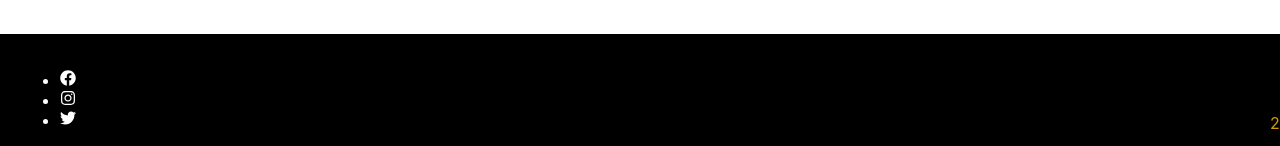
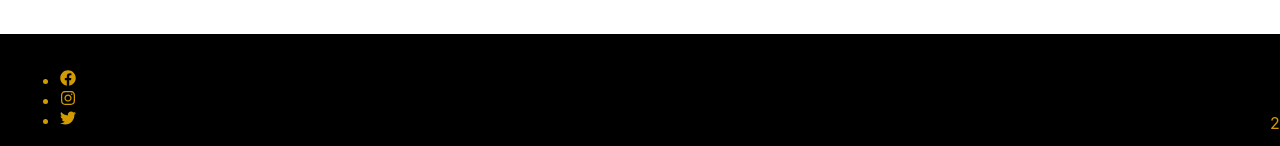
Before and after one commit to Yokohana6/favio, a React (Create React App) app: page / in a window 1280 px wide. Shown: the part 651-797 px from the top of the page. Built offline with nearby package versions, Linux system fonts and the light colour scheme.

Commit message:
atualizadp

```diff
--- a/src/Componentes/rodape/index.js
+++ b/src/Componentes/rodape/index.js
@@ -20,9 +20,17 @@ export default function Rodape() {
     <footer>
      <div className='Rodape'>
      <ul>
+      <a href="#" class="icon">
     <li><FaFacebook/></li>
+</a>
+      <a href="#" class="icon">
     <li><FaInstagram/></li>
+    </a>
+
+       <a href="#" class="icon">
     <li><FaTwitter/></li>
+    </a>
+
      </ul>
      </div>
 
```
